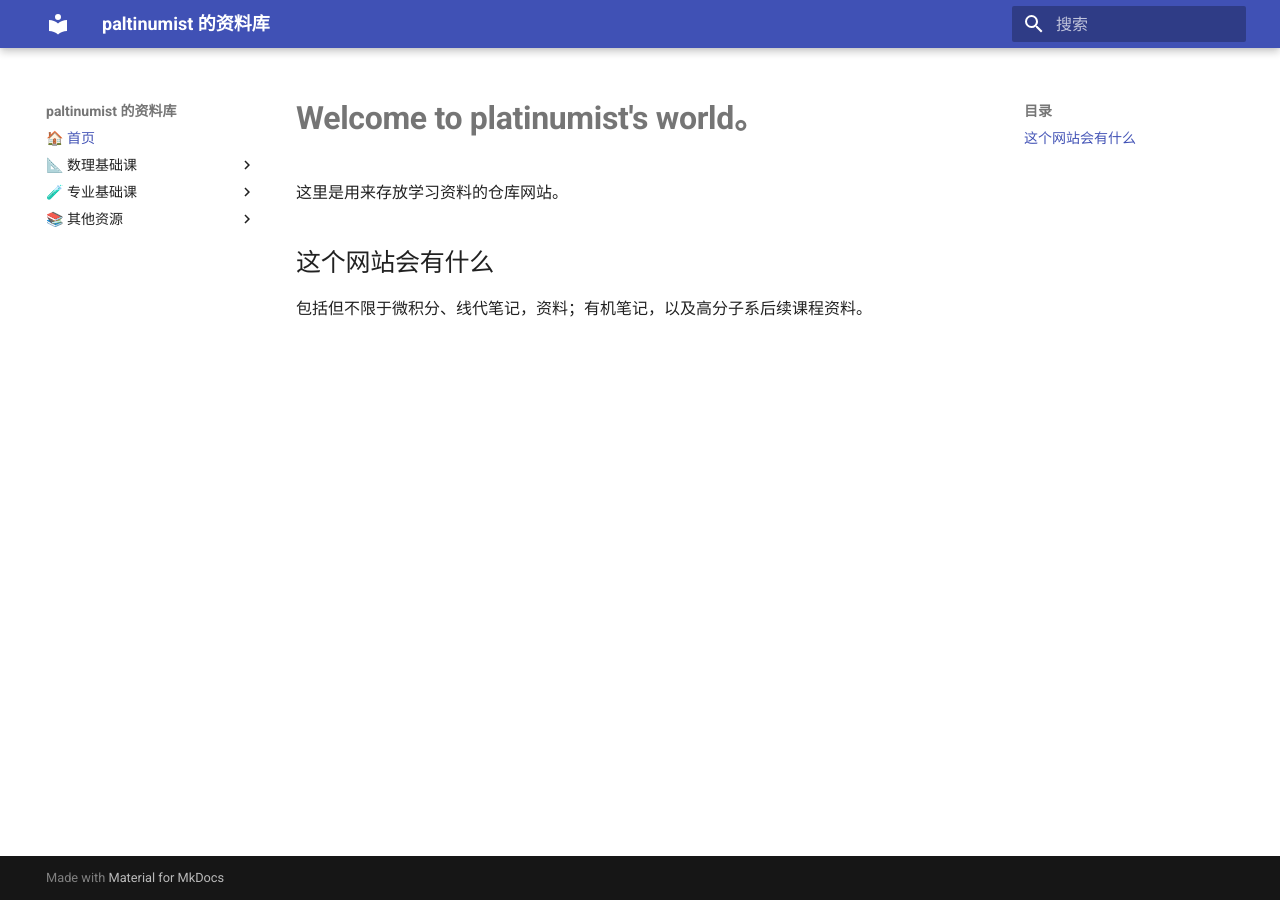
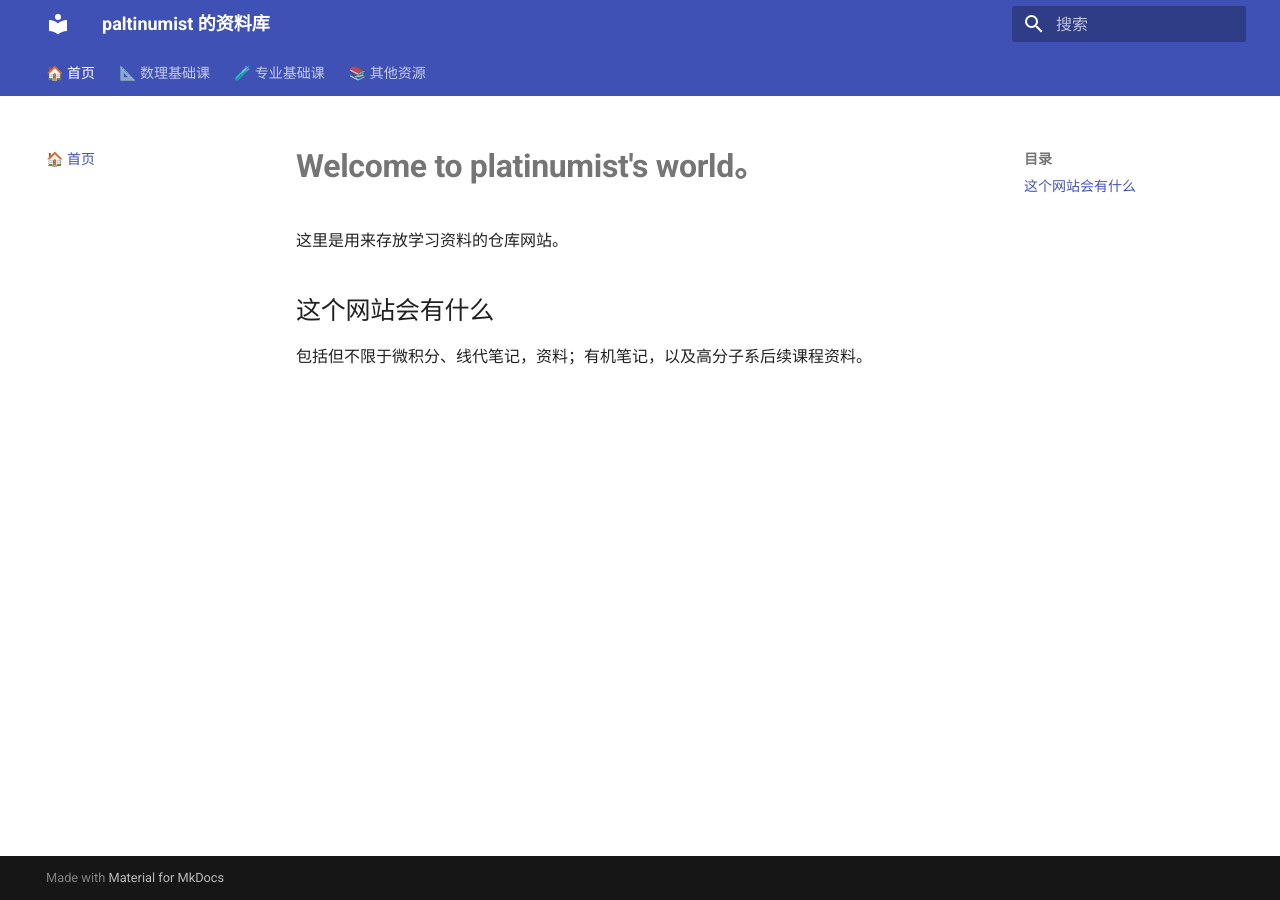
Before and after one commit to platinumist/platinumist.github.io, an MkDocs documentation site: the page built from docs/index.md, in a window 1280 px wide. Built offline with MkDocs 1.6.1 and Material for MkDocs 9.7.7, drawn with Linux system fonts in a browser that asks for light colours.

Commit message:
真正的选项卡

```diff
--- a/mkdocs.yml
+++ b/mkdocs.yml
@@ -7,7 +7,7 @@ theme:
     - primary: indigo
       accent: cyan
   features:
-    - navigation.tabs: true   # 开启顶部选项卡
+    - navigation.tabs  # 开启顶部选项卡
     - search.suggest     # 搜索建议
     - search.highlight   # 搜索高亮
 
```
